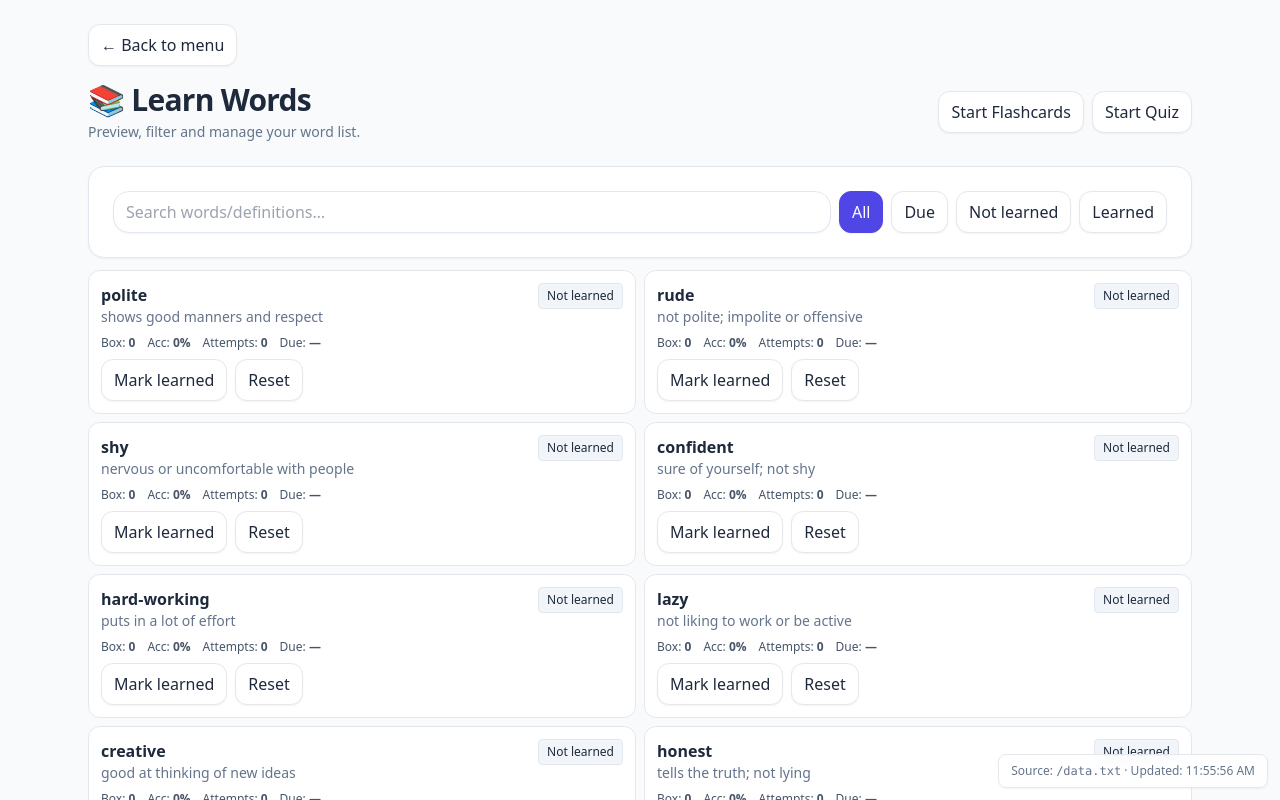
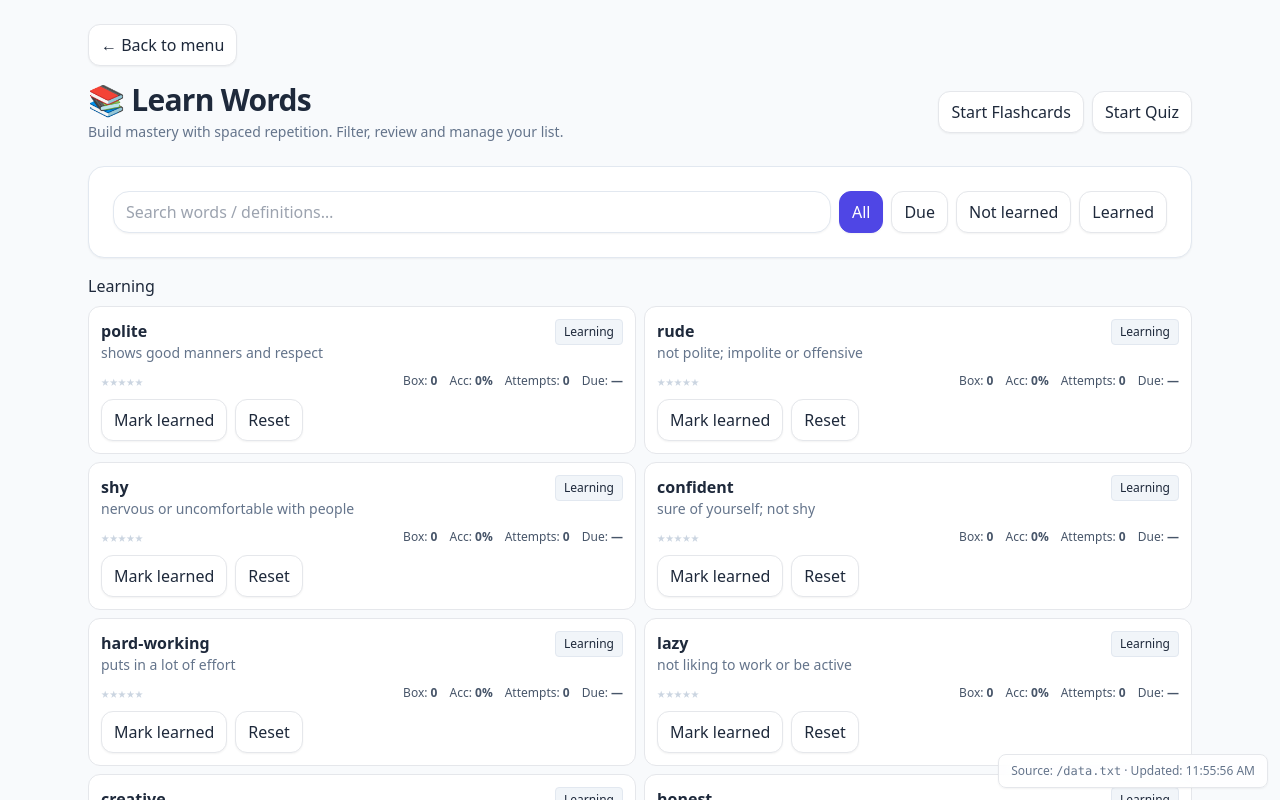
Before and after one commit to baykovaju29-bit/games, a React (Vite) app: page /learn in a window 1280 px wide. Shown: the top 800 px of the page. Built offline with nearby package versions, Linux system fonts and the light colour scheme.

Commit message:
Update LearnWords.jsx

```diff
--- a/src/pages/LearnWords.jsx
+++ b/src/pages/LearnWords.jsx
@@ -1,57 +1,100 @@
+// src/pages/LearnWords.jsx
 import React, { useMemo, useState } from "react";
 import Page from "../ui/Page.jsx";
-import { getProgress, getAllProgress, markLearned, resetProgress } from "../lib/progress";
+import {
+  getProgress,
+  getAllProgress,
+  markLearned,
+  resetProgress,
+} from "../lib/progress";
 
 const FILTERS = ["All", "Due", "Not learned", "Learned"];
+
+// маленький визуальный прогресс (как в Reword): ★☆☆☆☆
+function Stars({ value = 0, max = 5 }) {
+  const v = Math.max(0, Math.min(value, max));
+  return (
+    <span className="font-mono text-sm">
+      {"★".repeat(v)}
+      <span className="text-slate-300">{"★".repeat(max - v)}</span>
+    </span>
+  );
+}
 
 export default function LearnWords({ pairs = [], onStart }) {
   const [q, setQ] = useState("");
   const [filter, setFilter] = useState("All");
-  const map = getAllProgress();
   const now = Date.now();
 
-  const list = useMemo(() => {
+  // карта прогресса всех слов
+  const progressMap = getAllProgress();
+
+  // базовый список с присоединённым прогрессом
+  const enriched = useMemo(() => {
+    return (pairs || []).filter(Boolean).map((p) => {
+      const pr = getProgress(p.term);
+      const pct =
+        pr.attempts ? Math.round((pr.correct / pr.attempts) * 100) : 0;
+      return { ...p, _pr: pr, _pct: pct };
+    });
+  }, [pairs]);
+
+  // поиск + фильтры сверху
+  const filtered = useMemo(() => {
     const s = q.trim().toLowerCase();
-    const base = pairs.filter(Boolean).filter(p =>
-      !s ||
-      p.term.toLowerCase().includes(s) ||
-      p.def.toLowerCase().includes(s)
+    let list = enriched;
+
+    if (s) {
+      list = list.filter(
+        (x) =>
+          x.term.toLowerCase().includes(s) ||
+          x.def.toLowerCase().includes(s)
       );
+    }
 
-    return base.filter(p => {
-      const pr = getProgress(p.term);
-      if (filter === "All") return true;
-      if (filter === "Learned") return !!pr.learned;
-      if (filter === "Not learned") return !pr.learned;
-      if (filter === "Due") return (pr.dueAt || 0) <= now;
-      return true;
-    });
-  }, [pairs, q, filter]);
+    if (filter === "Due") {
+      list = list.filter((x) => (x._pr.dueAt || 0) <= now);
+    } else if (filter === "Learned") {
+      list = list.filter((x) => !!x._pr.learned);
+    } else if (filter === "Not learned") {
+      list = list.filter((x) => !x._pr.learned);
+    }
+
+    return list;
+  }, [enriched, q, filter]);
+
+  // разбиение на секции «Learning» / «Learned»
+  const learning = filtered.filter((x) => !x._pr.learned);
+  const learned = filtered.filter((x) => x._pr.learned);
 
   return (
     <Page
       title="📚 Learn Words"
-      subtitle="Preview, filter and manage your word list."
+      subtitle="Build mastery with spaced repetition. Filter, review and manage your list."
       right={
         <div className="flex gap-2">
-          <button className="btn" onClick={() => onStart?.("flashcards")}>Start Flashcards</button>
-          <button className="btn" onClick={() => onStart?.("quiz")}>Start Quiz</button>
+          <button className="btn" onClick={() => onStart?.("flashcards")}>
+            Start Flashcards
+          </button>
+          <button className="btn" onClick={() => onStart?.("quiz")}>
+            Start Quiz
+          </button>
         </div>
       }
     >
       {/* Поиск + фильтры */}
-      <div className="card card-pad mb-3 flex flex-col md:flex-row gap-2 md:items-center">
+      <div className="card card-pad mb-4 flex flex-col md:flex-row gap-2 md:items-center">
         <input
           value={q}
-          onChange={e => setQ(e.target.value)}
-          placeholder="Search words/definitions…"
+          onChange={(e) => setQ(e.target.value)}
+          placeholder="Search words / definitions…"
           className="flex-1 card px-3 py-2 outline-none"
         />
         <div className="flex gap-2">
-          {FILTERS.map(f => (
+          {FILTERS.map((f) => (
             <button
               key={f}
-              className={"btn " + (filter===f ? "btn-primary" : "")}
+              className={"btn " + (filter === f ? "btn-primary" : "")}
               onClick={() => setFilter(f)}
             >
               {f}
@@ -60,47 +103,81 @@ export default function LearnWords({ pairs = [], onStart }) {
         </div>
       </div>
 
-      {/* Список слов */}
+      {/* Секция Learning */}
+      <h2 className="h2 mb-2">Learning</h2>
+      <WordGrid items={learning} />
+
+      {/* Секция Learned */}
+      <h2 className="h2 mt-8 mb-2">Learned</h2>
+      <WordGrid items={learned} emptyNote="No learned words yet — keep practicing!" />
+    </Page>
+  );
+}
+
+function WordGrid({ items, emptyNote = "No words match your filters." }) {
+  if (!items.length) {
+    return <div className="text-sm text-slate-500">{emptyNote}</div>;
+  }
+
+  return (
     <div className="grid grid-cols-1 md:grid-cols-2 gap-2">
-        {list.map((p, i) => {
-          const pr = getProgress(p.term);
-          const pct = pr.attempts ? Math.round((pr.correct/pr.attempts)*100) : 0;
-          const due = pr.dueAt ? new Date(pr.dueAt).toLocaleDateString() : "—";
+      {items.map((x, i) => (
+        <WordCard key={x.key ?? x.term ?? i} p={x} />
+      ))}
+    </div>
+  );
+}
+
+function WordCard({ p }) {
+  const pr = p._pr;
+  const pct = p._pct;
+  const due =
+    pr.dueAt && pr.dueAt > 0
+      ? new Date(pr.dueAt).toLocaleDateString()
+      : "—";
+
   return (
-            <div key={p.key ?? p.term ?? i} className="p-3 rounded-xl border bg-white">
+    <div className="p-3 rounded-xl border bg-white">
       <div className="flex items-start justify-between gap-2">
         <div>
           <div className="font-semibold">{p.term}</div>
           <div className="text-sm text-slate-500">{p.def}</div>
         </div>
-                <span className={"px-2 py-1 rounded text-xs " + (pr.learned ? "bg-emerald-100 border border-emerald-200" : "bg-slate-100 border border-slate-200")}>
-                  {pr.learned ? "Learned" : "Not learned"}
+        <span
+          className={
+            "px-2 py-1 rounded text-xs " +
+            (pr.learned
+              ? "bg-emerald-100 border border-emerald-200"
+              : "bg-slate-100 border border-slate-200")
+          }
+        >
+          {pr.learned ? "Learned" : "Learning"}
         </span>
       </div>
 
-              {/* мини-статы */}
-              <div className="mt-2 text-xs text-slate-600 flex flex-wrap gap-3">
-                <span>Box: <b>{pr.box||0}</b></span>
+      {/* Прогресс: звёзды + мини-метрики */}
+      <div className="mt-2 flex items-center justify-between">
+        <Stars value={pr.box || 0} max={5} />
+        <div className="text-xs text-slate-600 flex gap-3">
+          <span>Box: <b>{pr.box || 0}</b></span>
           <span>Acc: <b>{pct}%</b></span>
-                <span>Attempts: <b>{pr.attempts||0}</b></span>
+          <span>Attempts: <b>{pr.attempts || 0}</b></span>
           <span>Due: <b>{due}</b></span>
         </div>
+      </div>
 
-              {/* действия */}
+      {/* Действия */}
       <div className="mt-2 flex gap-2">
-                <button className="btn" onClick={() => markLearned(p.term, !pr.learned)}>
+        <button
+          className="btn"
+          onClick={() => markLearned(p.term, !pr.learned)}
+        >
           {pr.learned ? "Unlearn" : "Mark learned"}
         </button>
-                <button className="btn" onClick={() => resetProgress(p.term)}>Reset</button>
+        <button className="btn" onClick={() => resetProgress(p.term)}>
+          Reset
+        </button>
       </div>
     </div>
   );
-        })}
-      </div>
-
-      {list.length === 0 && (
-        <div className="text-sm text-slate-500 mt-4">No items match your filters.</div>
-      )}
-    </Page>
-  );
 }
```
Lines whose indentation alone changed are shown as unchanged.
